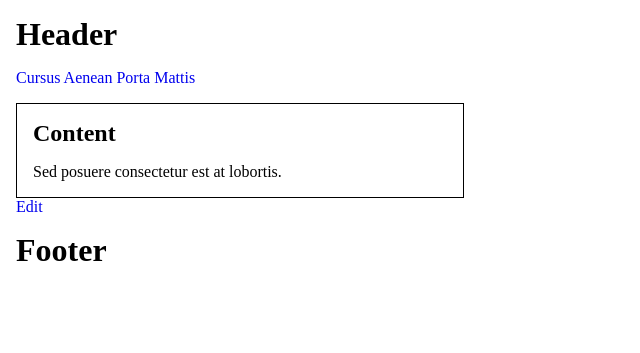
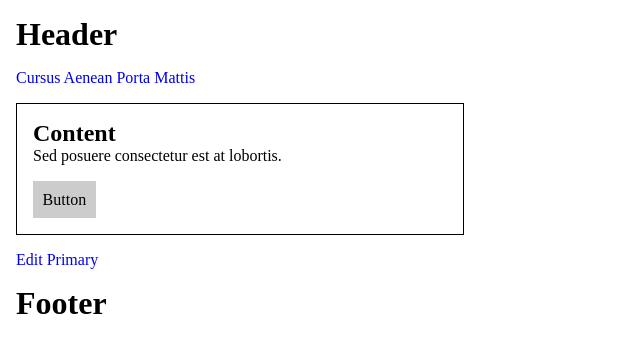
Before and after one commit to dylanjameswagner/demo, a PHP site: page /plus/hover/index.php in a window 1280 px wide. Shown: the top 353 px of the page, without its empty margins (0-640 px from the left). Run offline with PHP 8.4, Linux system fonts and the light colour scheme; grey boxes labelled with a size stand in for pictures from a placeholder-image service; some libraries are stand-ins or nearby versions.

Commit message:
tweak markup/styles of hover demo

```diff
--- a/hover/index.php
+++ b/hover/index.php
@@ -43,16 +43,15 @@
 			margin-top: 1em;
 		}
 
-		:first-child {
-			margin-top: 0;
-		}
-
 		a {
 			text-decoration: none;
 		}
-
 		a:hover {
 			text-decoration: underline;
+		}
+
+		:first-child {
+			margin-top: 0;
 		}
 
 		.site {
@@ -70,6 +69,19 @@
 			padding: 1em;
 			border: 1px solid;
 			color: #000;
+		}
+		.card:hover {
+			background: #eee;
+			text-decoration: none;
+		}
+
+		.button {
+			display: inline-block;
+			padding: 0.6em;
+			background-color: #ccc;
+		}
+		.button:hover {
+			text-decoration: underline;
 		}
 
 	</style>
@@ -91,10 +103,13 @@
 			<p class="content__image" style="background-image: url('//placehold.it/1400x300');"></p>
 			<main class="primary">
 				<a class="card" href="#">
-					<h1 class="primary__heading">Content</h1>
-					<p>Sed posuere consectetur est at lobortis.</p>
+					<h1 class="card__heading">Content</h1>
+					<div class="card__content">
+						<p>Sed posuere consectetur est at lobortis.</p>
+					</div>
+					<p class="card__action"><span class="button">Button</span></p>
 				</a>
-				<a href="#">Edit</a>
+				<p class="primary__edit"><a href="#">Edit Primary</a></p>
 			</main>
 		</section>
 		<footer class="footer">
```
